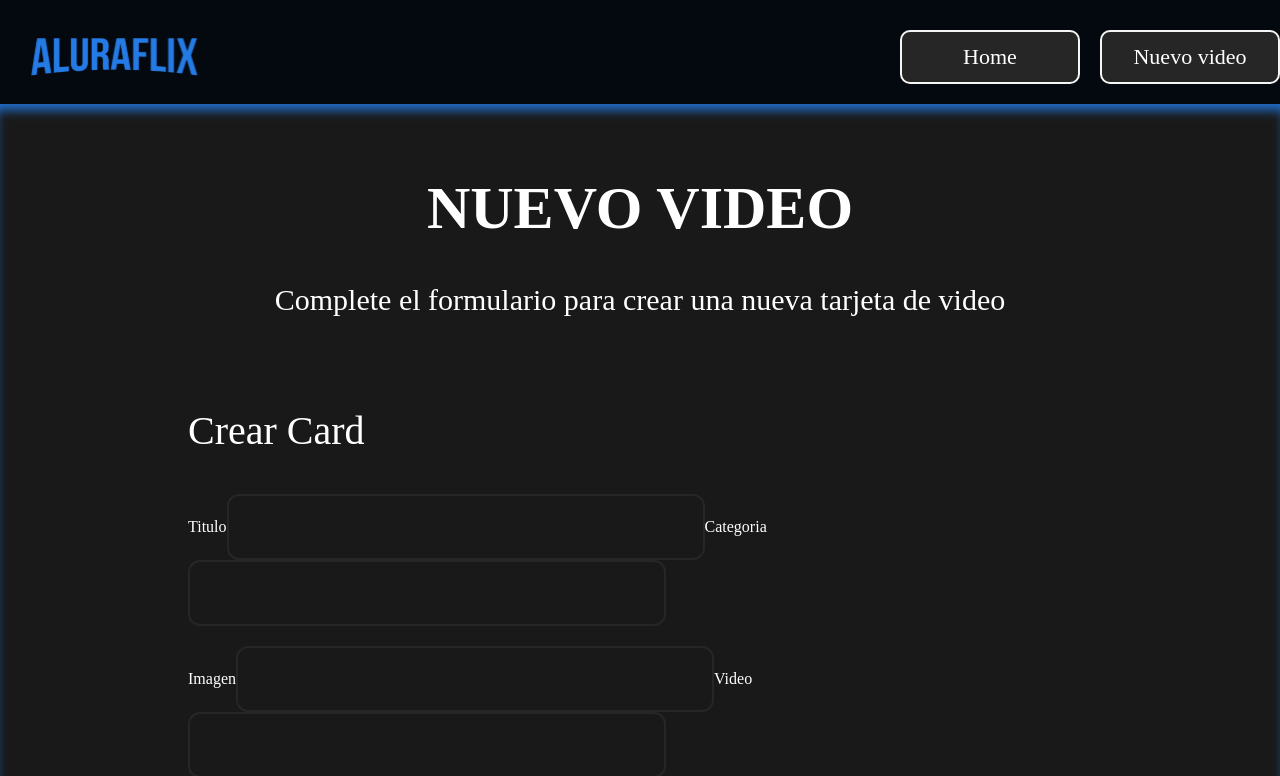
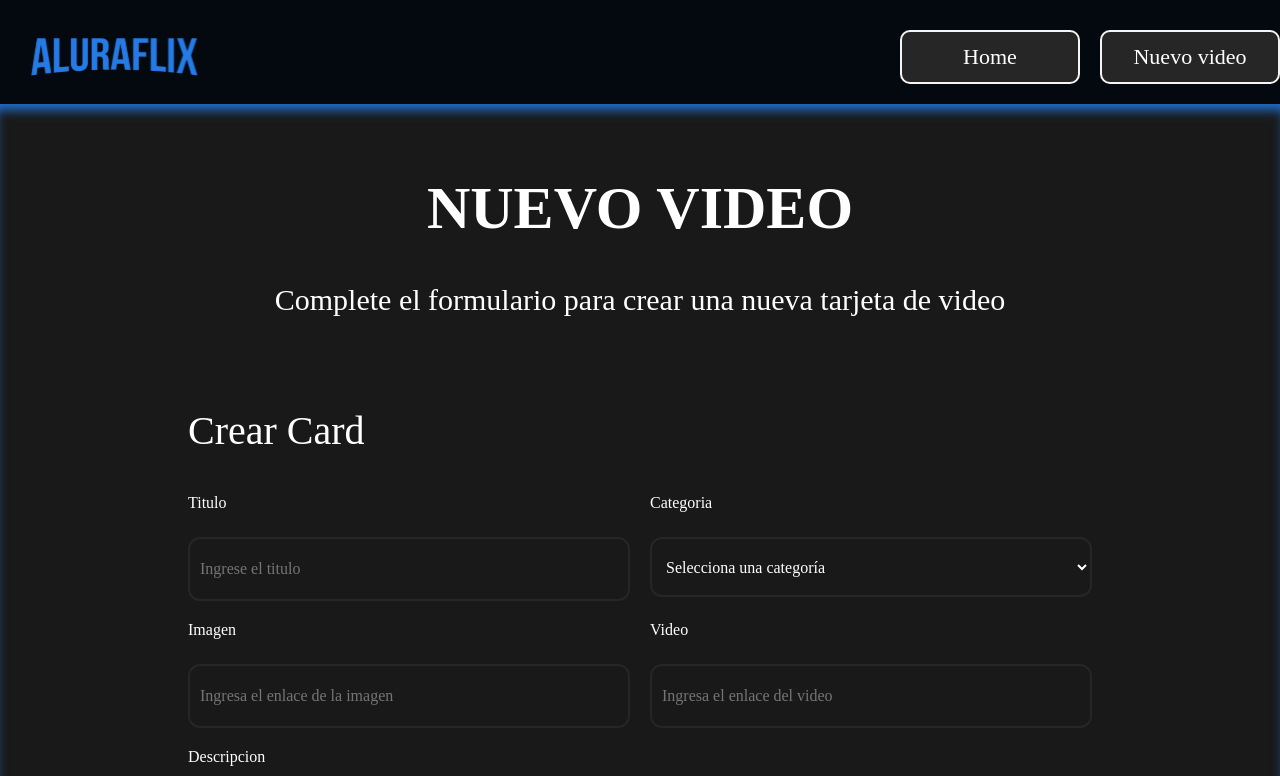
Before and after one commit to PGPLAYER15/Alura-flix, a React (Vite) app: page /Formulario in a window 1280 px wide. Shown: the top 776 px of the page. Built offline with nearby package versions, Linux system fonts and the light colour scheme.

Commit message:
Agregamos la funcionalidad de agregar videos

```diff
--- a/db.json
+++ b/db.json
@@ -81,5 +81,6 @@
       "link": "https://www.youtube.com/embed/p4kpHAvQH9w?si=fqmLwmIBBSzg93o5",
       "description": "En nuestra 6a edición del Café Punto Tech, hablaremos con Elizabeth León y Andyara Pedrosa dos expertas en area de la metodología Agile, la cual permite adaptar la forma en que un equipo trabaja a los requerimientos del proyecto. Agile es una nueva forma de trabajar, para cumplir con el desarrollo del proyecto de una manera rápida, flexible y adaptada a las circunstancias. Nuestras invitadas van a contarnos las principales ventajas de las metodologías Ágiles."
     }
+
   ]
 }
--- a/src/pages/Formulario.jsx
+++ b/src/pages/Formulario.jsx
@@ -1,4 +1,4 @@
-import { useEffect } from "react";
+import { useEffect,useState } from "react";
 import styled from "styled-components";
 import Normalize from "../Components/Normalize";
 import Header from "../Components/Header";
@@ -41,32 +41,165 @@ const CrearCardParrafo = styled.p`
 `
 const ContainerForm = styled.form`
     margin: 90px 188px;
+    color: white;
 `
 
 const InputEstilizado = styled.input`
-    width:470px;
-    height:60px;
+    width: 470;
+    height: 60px;
     border: 2px solid #262626;
-    background-color:#191919;
+    background-color: #191919;
     border-radius: 12px;
+    color: white;
+    padding: 0 10px;
+    outline-color: #4e4e4e;
+
+    &.error {
+        border-color: #E53935;
+        background-color: none;
+    }
 `
 
 const ContenedorInputs = styled.div`
     display: flex;
-    flex-direction: row;
     flex-wrap: wrap;
+    gap: 20px;
+    color: white;
+`
+
+const InputGroup = styled.div`
+    display: flex;
+    flex-direction: column;
+    width: calc(50% - 10px); // Ajusta esto según tus necesidades
     gap:20px;
-    color:white;
 
-    label{
-        display:inline-flex;
+    label {
+        margin-bottom: 5px;
+    }
+
+    textarea {
+        width: 100%;
+        height: 120px;
+        border: 2px solid #262626;
+        background-color: #191919;
+        border-radius: 12px;
+        color: white;
+        padding: 10px;
+
+
+
+        &.error {
+            border-color: #E53935;
+            background-color:none;
+
+
+
+        }
+
     }
 `
 
+const SelectEstilizado = styled.select`
+    width: 100%;
+    height: 60px;
+    border: 2px solid #262626;
+    background-color: #191919;
+    border-radius: 12px;
+    color: white;
+    padding: 0 10px;
+    outline-color: #4e4e4e;
+
+    &.error {
+        border-color: #E53935;
+        background-color: none;
+    }
+
+    option {
+        color: black;
+        background: white;
+    }
+`;
+
 const Formulario = () => {
+
+    const categories = [
+        { value: "BACK END", label: "Back-end" },
+        { value: "FRONT END", label: "Front-end" },
+        { value: "INNOVACIÓN Y GESTIÓN", label: "Innovación y gestión" }
+    ];
+
     useEffect(() => {
         console.log("Componente Formulario renderizado");
     }, []);
+
+    const [formData, setFormData] = useState({
+        title: "",
+        category: "",
+        photo: "",
+        link: "",
+        description: ""
+    });
+
+    const [errors, setErrors] = useState({});
+
+    useEffect(() => {
+        console.log("Componente Formulario renderizado");
+    }, []);
+
+    const handleChange = (e) => {
+        const { name, value } = e.target;
+        setFormData(prevState => ({
+            ...prevState,
+            [name]: value
+        }));
+    };
+
+    const validateForm = () => {
+        let newErrors = {};
+        Object.keys(formData).forEach(key => {
+            if (!formData[key]) {
+                newErrors[key] = true;
+            }
+        });
+        setErrors(newErrors);
+        return Object.keys(newErrors).length === 0;
+    };
+
+    const handleSubmit = async (e) => {
+        e.preventDefault();
+        if (validateForm()) {
+            try {
+                const response = await fetch('http://localhost:3000/videos', {
+                    method: 'POST',
+                    headers: {
+                        'Content-Type': 'application/json',
+                    },
+                    body: JSON.stringify(formData),
+                });
+
+                if (!response.ok) {
+                    throw new Error('Failed to create video');
+                }
+
+                const result = await response.json();
+                console.log('Nuevo video creado:', result);
+
+                // Limpiar el formulario después de un envío exitoso
+                setFormData({
+                    title: "",
+                    category: "",
+                    photo: "",
+                    link: "",
+                    description: ""
+                });
+                setErrors({});
+            } catch (error) {
+                console.error('Error creating video:', error);
+            }
+        } else {
+            console.log('Formulario inválido');
+        }
+    };
 
     return (
         <>
@@ -74,47 +207,87 @@ const Formulario = () => {
             <FondoColor>
                 <Header fondo={"#040910"}/>
                 <Container>
+                    <TituloEstilizado>NUEVO VIDEO</TituloEstilizado>
+                    <ParrafoEstilizado>Complete el formulario para crear una nueva tarjeta de video</ParrafoEstilizado>
 
-                    <TituloEstilizado> NUEVO VIDEO</TituloEstilizado>
-                    <ParrafoEstilizado> Complete el formulario para crear una nueva tarjeta de video </ParrafoEstilizado>
-
-                    <ContainerForm>
-                        <CrearCardParrafo> Crear Card </CrearCardParrafo>
-
-                        <div>
+                    <ContainerForm onSubmit={handleSubmit}>
+                        <CrearCardParrafo>Crear Card</CrearCardParrafo>
 
                         <ContenedorInputs>
-                                <div>
-                                    <label>Titulo</label>
-                                    <InputEstilizado type="text"></InputEstilizado>
+                            <InputGroup>
+                                <label htmlFor="title">Titulo</label>
+                                <InputEstilizado
+                                    type="text"
+                                    id="title"
+                                    name="title"
+                                    value={formData.title}
+                                    onChange={handleChange}
+                                    placeholder="Ingrese el titulo"
+                                    className={errors.title ? 'error' : ''}
+                                />
+                            </InputGroup>
 
-                                    <label>Categoria</label>
-                                    <InputEstilizado type="text"></InputEstilizado>
-                                </div>
-                                <div>
-                                    <label>Imagen</label>
-                                    <InputEstilizado type="text"></InputEstilizado>
+                            <InputGroup>
+                                <label htmlFor="category">Categoria</label>
+                                <SelectEstilizado
+                                    id="category"
+                                    name="category"
+                                    value={formData.category}
+                                    onChange={handleChange}
+                                    className={errors.category ? 'error' : ''}
+                                >
+                                    <option value="">Selecciona una categoría</option>
+                                    {categories.map(cat => (
+                                        <option key={cat.value} value={cat.value}>{cat.label}</option>
+                                    ))}
+                                </SelectEstilizado>
+                            </InputGroup>
 
-                                    <label>Video</label>
-                                    <InputEstilizado type="text"></InputEstilizado>
-                                </div>
+                            <InputGroup>
+                                <label htmlFor="photo">Imagen</label>
+                                <InputEstilizado
+                                    type="text"
+                                    id="photo"
+                                    name="photo"
+                                    value={formData.photo}
+                                    onChange={handleChange}
+                                    placeholder="Ingresa el enlace de la imagen"
+                                    className={errors.photo ? 'error' : ''}
+                                />
+                            </InputGroup>
 
+                            <InputGroup>
+                                <label htmlFor="link">Video</label>
+                                <InputEstilizado
+                                    type="text"
+                                    id="link"
+                                    name="link"
+                                    value={formData.link}
+                                    onChange={handleChange}
+                                    placeholder="Ingresa el enlace del video"
+                                    className={errors.link ? 'error' : ''}
+                                />
+                            </InputGroup>
+
+                            <InputGroup>
+                                <label htmlFor="description">Descripcion</label>
+                                <textarea
+                                    id="description"
+                                    name="description"
+                                    value={formData.description}
+                                    onChange={handleChange}
+                                    placeholder="¿de que se trata este video?"
+                                    className={errors.description ? 'error' : ''}
+                                />
+                            </InputGroup>
                         </ContenedorInputs>
-
-
-                            <label htmlFor=""></label>
-                            <textarea name="" id=""></textarea>
-                        </div>
-
+                        <button type="submit">Crear Video</button>
                     </ContainerForm>
-
                 </Container>
                 <Footer/>
             </FondoColor>
         </>
-
-
-    )
-}
+    );
+};
 
 export default Formulario
```
Lines whose indentation alone changed are shown as unchanged.
